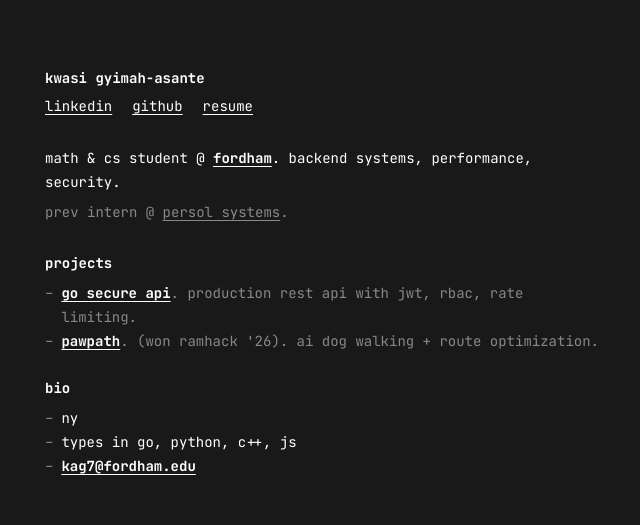
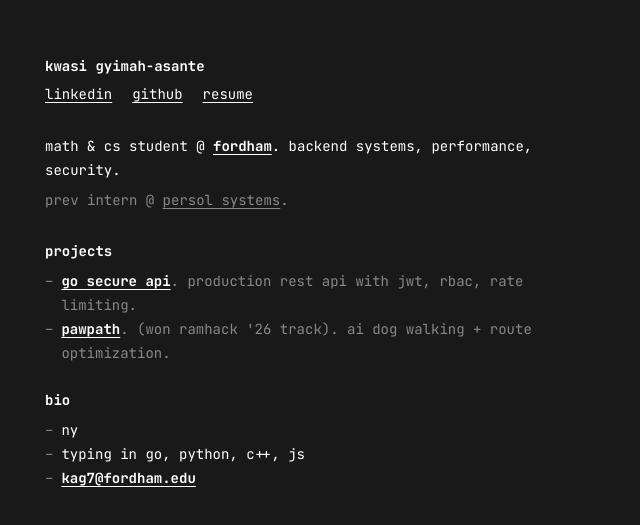
Before and after one commit to kwasiga/kwasiga-v2.com, a React (Vite) app: page / in a window 1280 px wide. Shown: the part 105-630 px from the top of the page, without its empty margins (315-955 px from the left). Built offline with nearby package versions, Linux system fonts and the light colour scheme.

Commit message:
Fix typos in project description and skills

```diff
--- a/src/App.tsx
+++ b/src/App.tsx
@@ -32,7 +32,7 @@
           <span className="item-dash">–</span>
           <span>
             <a href="https://github.com/kwasiga/pawpath" target="_blank" rel="noopener noreferrer">pawpath</a>
-            <span className="item-desc">. (won ramhack '26). ai dog walking + route optimization.</span>
+            <span className="item-desc">. (won ramhack '26 track). ai dog walking + route optimization.</span>
           </span>
         </div>
       </div>
@@ -46,7 +46,7 @@
         </div>
         <div className="item">
           <span className="item-dash">–</span>
-          <span>types in go, python, c++, js</span>
+          <span>typing in go, python, c++, js</span>
         </div>
         <div className="item">
           <span className="item-dash">–</span>
```
